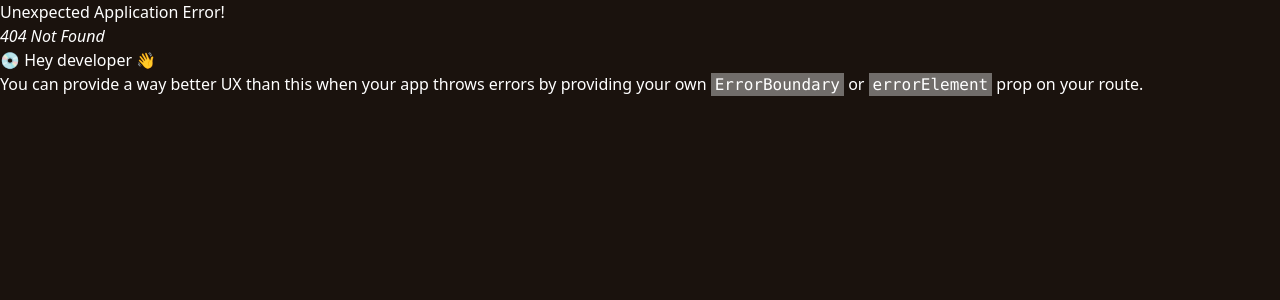
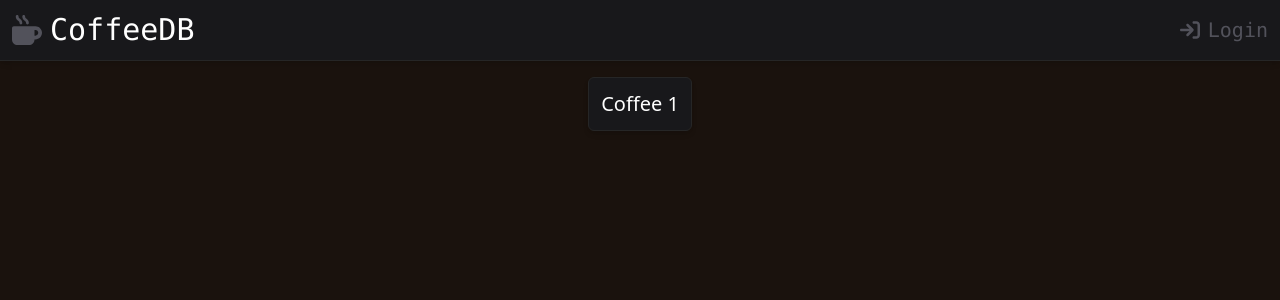
Before and after one commit to jackpie2/ZTPAI, a React (Vite) app in the folder frontend/: page /coffee/1 in a window 1280 px wide. Before the commit this address had no page. Shown: the top 300 px of the page. Built offline with nearby package versions, Linux system fonts and the light colour scheme.

Commit message:
added links and coffee page route

```diff
--- a/frontend/src/components/List.jsx
+++ b/frontend/src/components/List.jsx
@@ -10,6 +10,8 @@ import {
 import Tag from "./Tag";
 import { fetcher } from "../helpers/fetcher";
 import useSWR from "swr";
+import { Link } from "react-router-dom";
+
 
 function useCoffeeList() {
 	const { data, error, isLoading } = useSWR(
@@ -25,8 +27,6 @@ function useCoffeeList() {
 
 export default function List() {
 	const { coffeeData, error, isLoading } = useCoffeeList();
-
-	console.log(coffeeData);
 
 	if (isLoading) {
 		return (
@@ -46,7 +46,8 @@ export default function List() {
 		// <div className="py-5 flex flex-col items-center">
 		<div className="md:w-[768px] w-[97%] flex flex-col gap-4">
 			{coffeeData.results.map((coffee) => (
-				<Card key={coffee.name}>
+				<Link to={`/coffee/${coffee.id}`} key={coffee.name}>
+				<Card >
 					<div className="p-3 flex justify-center text-xl">
 						{coffee.name}
 					</div>
@@ -97,6 +98,7 @@ export default function List() {
 						</div>
 					</div>
 				</Card>
+				</Link>
 			))}
 		</div>
 		// </div>
--- a/frontend/src/components/Navbar.jsx
+++ b/frontend/src/components/Navbar.jsx
@@ -5,26 +5,27 @@ import {
 	faArrowRightFromBracket,
 	faUser,
 } from "@fortawesome/free-solid-svg-icons";
+import { Link } from "react-router-dom";
 
 export default function Navbar() {
 	return (
 		<div className="bg-overlay shadow-md border-b border-divider flex w-full justify-center items-center text-white font-mono text-3xl p-3">
-			<a href="/" className="flex items-center gap-2 flex-grow">
+			<Link to="/" className="flex items-center gap-2 flex-grow">
 				<FontAwesomeIcon className="text-muted" icon={faMugHot} />
 				CoffeeDB
-			</a>
+			</Link>
 			{localStorage.getItem("token") ? (
 				<div className="flex gap-4">
-					<a
-						href="/profile"
+					<Link
+						to="/profile"
 						className="text-muted text-xl flex items-center gap-2"
 					>
 						<FontAwesomeIcon icon={faUser} />
 						Profile
-					</a>
-					<a
+					</Link>
+					<Link
 						className="text-muted text-xl flex items-center gap-2"
-						href="/"
+						to="/"
 						onClick={() => {
 							localStorage.removeItem("token");
 							localStorage.removeItem("refresh");
@@ -33,16 +34,16 @@ export default function Navbar() {
 					>
 						<FontAwesomeIcon icon={faArrowRightFromBracket} />
 						Logout
-					</a>
+					</Link>
 				</div>
 			) : (
-				<a
+				<Link
 					href="/login"
 					className="text-muted text-xl flex items-center gap-2"
 				>
 					<FontAwesomeIcon icon={faArrowRightToBracket} />
 					Login
-				</a>
+				</Link>
 			)}
 		</div>
 	);
--- a/frontend/src/main.jsx
+++ b/frontend/src/main.jsx
@@ -6,6 +6,7 @@ import Login from "./routes/login.jsx";
 import Layout from "./routes/layout.jsx";
 import { RouterProvider, createBrowserRouter } from "react-router-dom";
 import Profile from "./routes/profile.jsx";
+import Coffee from "./routes/coffee.jsx";
 
 const router = createBrowserRouter([
 	{
@@ -28,6 +29,10 @@ const router = createBrowserRouter([
 				path: "/profile",
 				element: <Profile />,
 			},
+			{
+				path: "/coffee/:coffeeId",
+				element: <Coffee />,
+			}
 		],
 	},
 ]);
--- /dev/null
+++ b/frontend/src/routes/coffee.jsx
@@ -0,0 +1,15 @@
+import { useParams } from "react-router-dom";
+import Card from "../components/Card";
+
+export default function Coffee() {
+    let { coffeeId} = useParams();
+	return (
+        <div>
+            <Card>
+                <div className="p-3 flex justify-center text-xl">
+                    Coffee {coffeeId}
+                </div>
+            </Card>
+        </div>
+    );
+}
```
Also changed, not shown: 2 other files (tests, documents, lock files or other folders).
